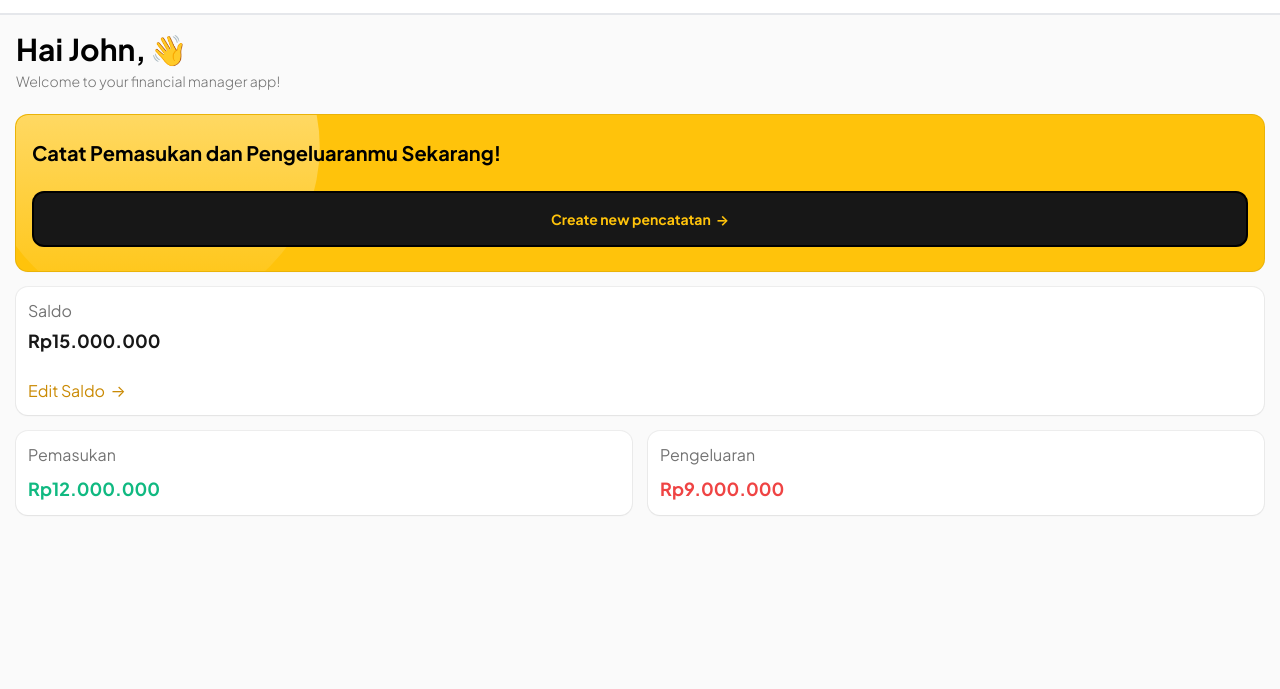
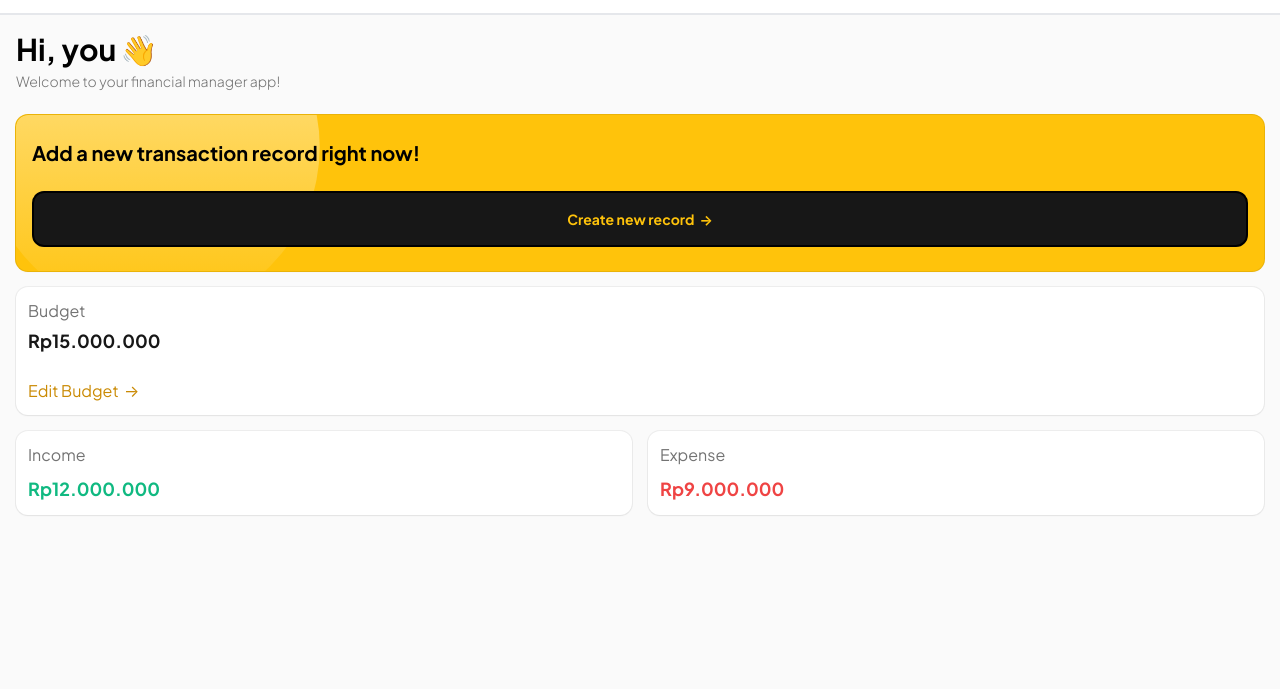
Before and after one commit to m-azzam-azis/mooney-manager-ristek, a website built with Vite: page index.html in a window 1280 px wide. Shown: the part 59-748 px from the top of the page. Built offline with nearby package versions, Linux system fonts and the light colour scheme; files whose address does not match are found by name.

Commit message:
little Tweaks added: - group-hover for wave animation - changed boilerplate text to english

```diff
--- a/index.html
+++ b/index.html
@@ -23,10 +23,10 @@
   </header>
 
   <main class="flex flex-col gap-6 flex-1 bg-neutral-50 p-4">
-    <section class="flex flex-col gap-1">
+    <section class="flex flex-col gap-1 group">
       <div class="text-3xl font-bold flex gap-1">
-        <h1>Hai John, </h1>
-        <p class="wave hover:infinite">👋</p>
+        <h1>Hi, you </h1>
+        <p class="wave group-hover:infinite">👋</p>
       </div>
       <div class="font-light text-sm text-neutral-500">Welcome to your financial manager app!</div>
     </section>
@@ -35,29 +35,29 @@
       <div
         class="flex flex-col gap-6 w-full bg-main py-6 px-4 rounded-xl ring-1 ring-yellow-500 shadow-sm overflow-hidden relative">
         <img class="absolute top-0 left-0 z-auto rounded-tl-xl" src="icons/Ellipse 1.svg" alt="ellipse decoration">
-        <h2 class="text-xl font-bold z-10">Catat Pemasukan dan Pengeluaranmu Sekarang!</h2>
+        <h2 class="text-xl font-bold z-10">Add a new transaction record right now!</h2>
         <button
           class="bg-neutral-900 h-14 rounded-xl w-full text-main text-sm font-bold z-10 hover:bg-transparent hover:backdrop-blur-3xl border-2 border-black hover:text-black duration-200">
-          Create new pencatatan &nbsp;&rarr;
+          Create new record &nbsp;&rarr;
         </button>
       </div>
 
       <div class="w-full bg-white rounded-xl p-3 flex gap-6 flex-col ring-1 ring-neutral-500/[0.1] shadow-sm">
         <div>
-          <p class="text-neutral-500 font-normal text-base">Saldo</p>
+          <p class="text-neutral-500 font-normal text-base">Budget</p>
           <h4 class="text-neutral-900 font-bold mt-1 text-lg">Rp15.000.000</h4>
         </div>
-        <button class="text-yellow-600 text-start text-base hover:translate-x-2 duration-200 w-fit">Edit Saldo
+        <button class="text-yellow-600 text-start text-base hover:translate-x-2 duration-200 w-fit">Edit Budget
           &nbsp;&rarr;</button>
       </div>
 
       <div class="flex-1 bg-white flex p-3 flex-col rounded-xl gap-1 ring-1 ring-neutral-500/[0.1] shadow-sm">
-        <div class="text-neutral-500 font-normal text-base">Pemasukan</div>
+        <div class="text-neutral-500 font-normal text-base">Income</div>
         <h4 class="text-mainGreen font-bold mt-1 text-lg">Rp12.000.000</h4>
       </div>
 
       <div class="flex-1 bg-white flex p-3 flex-col rounded-xl gap-1 ring-1 ring-neutral-500/[0.1] shadow-sm group">
-        <div class="text-neutral-500 font-normal text-base ">Pengeluaran
+        <div class="text-neutral-500 font-normal text-base ">Expense
         </div>
         <h4 class="text-mainRed font-bold mt-1 text-lg ">
           Rp9.000.000
```
